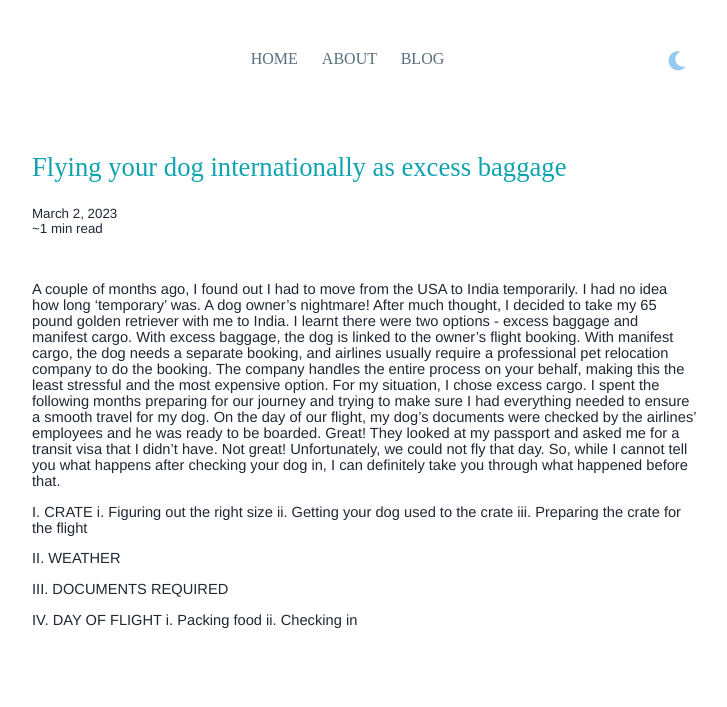
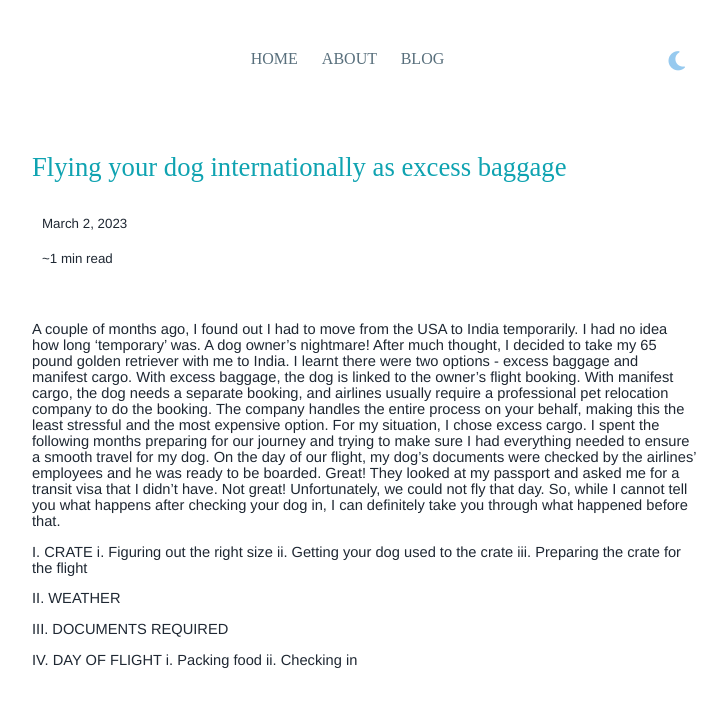
Before and after one commit to vaishnavisen/vaishnavisen.github.io, a Jekyll site: the page built from _posts/2023-03-02-flying-dog-internationally.md, in a window 1280 px wide. Shown: the top 707 px of the page, without its empty margins (276-1003 px from the left). Built offline with Jekyll 4.4.1, drawn with Linux system fonts in a browser that asks for light colours; nearby versions of some CDN libraries.

```diff
--- a/_sass/main.scss
+++ b/_sass/main.scss
@@ -109,5 +109,5 @@ em {
   color: var(--normal-text-color);
   font-family: 'Helvetica', 'Arial', sans-serif;
   font-size: 10pt;
-  padding-right: 5px;
+  padding: 10px;
 }
```
